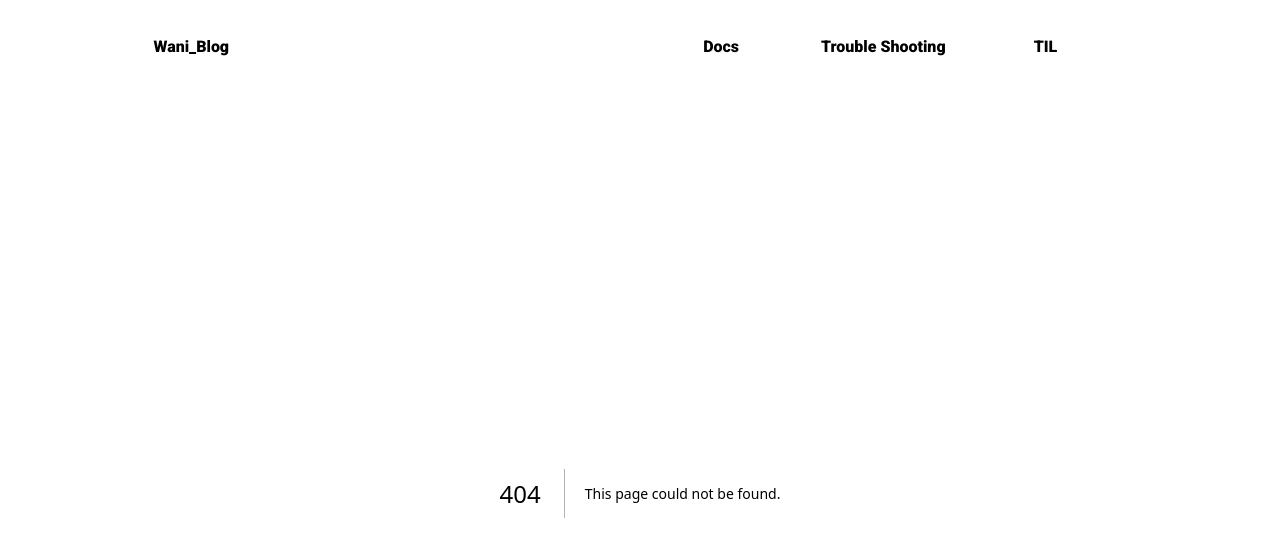
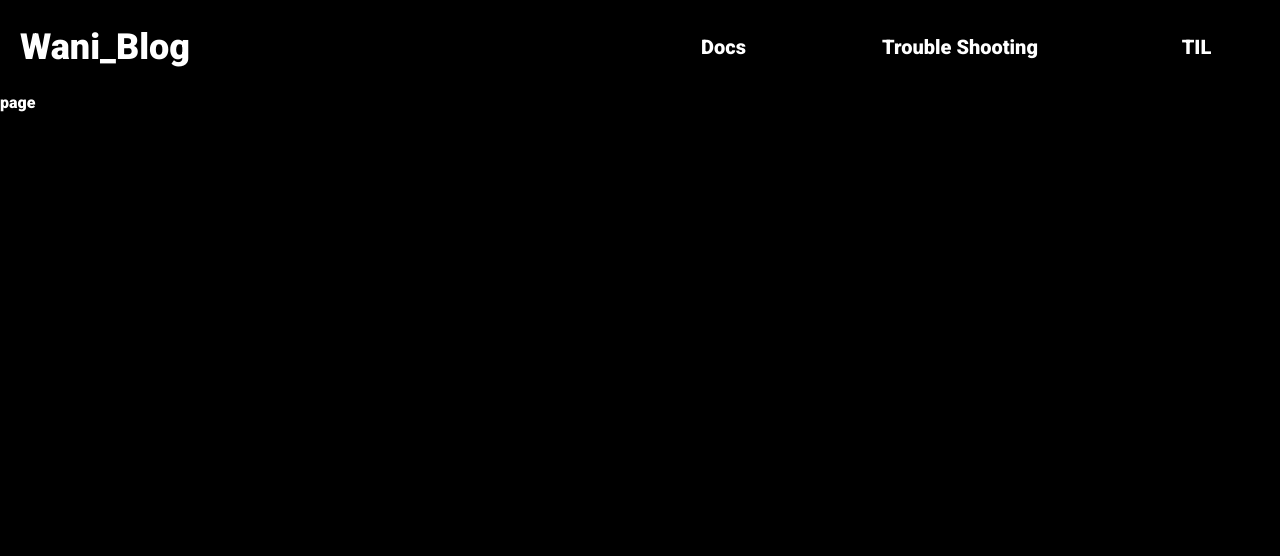
Before and after one commit to baesee0806/-study_nextjs, a Next.js app: page /TS in a window 1280 px wide. Before the commit this address had no page. Shown: the top 556 px of the page. Built offline with nearby package versions, Linux system fonts and the light colour scheme.

Commit message:
design: 'Header component 디자인 구현'
Header component 디자인 구현을 구현 했습니다.
Link를 이용하여 페이지를 이동하게 하였습니다.
docs,TS,TIL page를 만들었습니다.

Relate to:#1

```diff
--- /dev/null
+++ b/src/app/TIL/page.tsx
@@ -0,0 +1,5 @@
+const TIL = () => {
+  return <div>page</div>;
+};
+
+export default TIL;
--- /dev/null
+++ b/src/app/TS/page.tsx
@@ -0,0 +1,5 @@
+const TS = () => {
+  return <div>page</div>;
+};
+
+export default TS;
--- a/src/app/about/page.tsx
+++ /dev/null
@@ -1,5 +0,0 @@
-const about = () => {
-  return <div>page</div>;
-};
-
-export default about;
--- /dev/null
+++ b/src/app/docs/page.tsx
@@ -0,0 +1,5 @@
+const docs = () => {
+  return <div>page</div>;
+};
+
+export default docs;
--- a/src/components/Header.tsx
+++ b/src/components/Header.tsx
@@ -1,13 +1,21 @@
-// @client-component
 import styles from "../styles/Header.module.css";
+import Link from "next/link";
 const Header = () => {
   return (
     <div className={styles.container}>
-      <div>Wani_Blog</div>
+      <Link href="/" className={styles.title}>
+        Wani_Blog
+      </Link>
       <div className={styles.menuBox}>
-        <div className={styles.menuItem}>Docs</div>
-        <div className={styles.menuItem}>Trouble Shooting</div>
-        <div className={styles.menuItem}>TIL</div>
+        <Link href="/docs" className={styles.menuItem}>
+          Docs
+        </Link>
+        <Link href="/TS" className={styles.menuItem}>
+          Trouble Shooting
+        </Link>
+        <Link href="/TIL" className={styles.menuItem}>
+          TIL
+        </Link>
       </div>
     </div>
   );
--- a/src/styles/Header.module.css
+++ b/src/styles/Header.module.css
@@ -1,5 +1,5 @@
 .container {
-  width: 973px;
+  width: 1280px;
   height: 93px;
   display: flex;
   justify-content: space-between;
@@ -7,6 +7,12 @@
   margin: 0 auto;
 }
 
+.title {
+  font-size: 36px;
+  margin-left: 20px;
+  color: #ffffff;
+  text-decoration: none;
+}
 .menuBox {
   width: 50%;
   display: flex;
@@ -19,4 +25,7 @@
   display: flex;
   justify-content: center;
   align-items: center;
+  font-size: 20px;
+  color: #ffffff;
+  text-decoration: none;
 }
```
